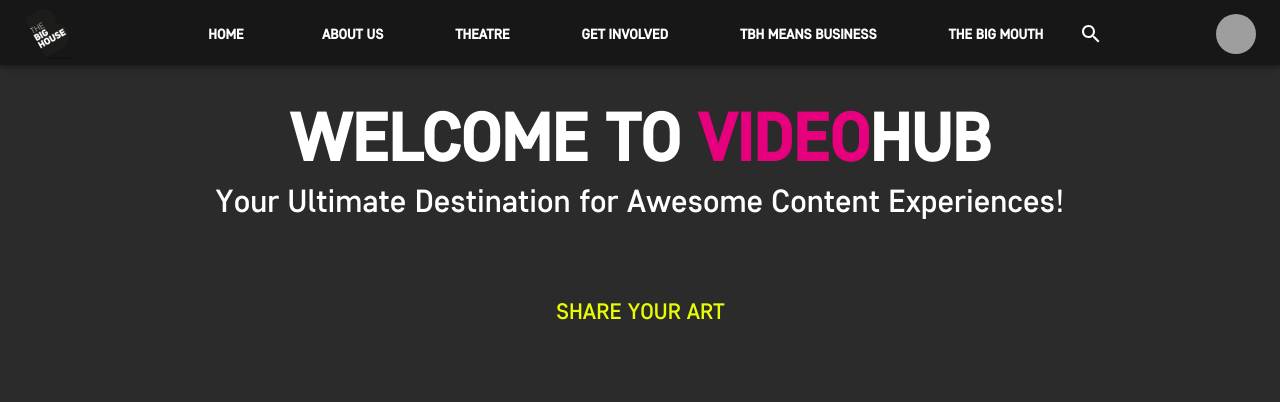
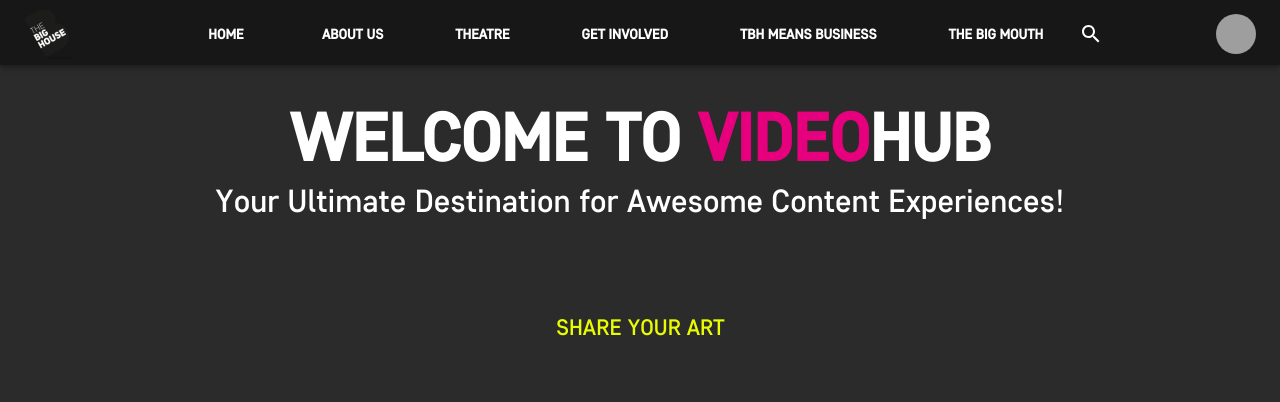
Before and after one commit to JoeWeate/thebigmouth, a React (Create React App) app: page /dummyHomePage in a window 1280 px wide. Shown: the top 402 px of the page. Built offline with nearby package versions, Linux system fonts and the light colour scheme; grey boxes are pictures that could not be loaded.

Commit message:
add redirection on click

```diff
--- a/src/components/userHub/AddArtButton.js
+++ b/src/components/userHub/AddArtButton.js
@@ -1,11 +1,21 @@
 import React from "react";
 import styles from "./AddArtButton.module.css";
 import { Box } from "@mui/material";
+import { useAuth0 } from "@auth0/auth0-react";
+import { useNavigate } from 'react-router-dom';
 
 const AddArtButton = () => {
+    const { isAuthenticated } = useAuth0();
+    const { loginWithRedirect } = useAuth0();
+    const navigate = useNavigate();
+
+    const handleCheckLogIn = () => {
+        isAuthenticated ? navigate("/profile") : loginWithRedirect();
+    }
+
     return (
-        <Box className={styles.box} >
-            <a href="#">
+        <Box className={styles.box}>
+            <a href="/VideoUpload" onClick={handleCheckLogIn}>
                 <span></span>
                 <span></span>
                 <span></span>
--- a/src/index.js
+++ b/src/index.js
@@ -9,7 +9,7 @@ import Home from "./pages/HomePage";
 import Error from "./pages/ErrorPage";
 import Multimedia from "./pages/MultimediaPage";
 import Profile from "./pages/ProfilePage";
-import DummyHomePage from "./pages/DummyHomePage";
+import DummyHomePage from "./pages/dummyHomePage";
 
 import Theme from "./theme";
 import App from "./App";
--- a/src/pages/DummyHomePage/PageTitleComponent.js
+++ b/src/pages/DummyHomePage/PageTitleComponent.js
@@ -1,6 +1,5 @@
 
 import { Grid, Typography } from "@mui/material";
-import AddArtButton from "../../components/userHub/AddArtButton";
 
 const PageTitleComponent = ({ title, fontSize }) => {
     const { mainTitle, subtitle } = title;
@@ -43,7 +42,7 @@ const PageTitleComponent = ({ title, fontSize }) => {
                 {subtitle}
             </Typography>
 
-            <AddArtButton />
+
         </Grid>
     );
 };
--- a/src/pages/DummyHomePage/index.js
+++ b/src/pages/DummyHomePage/index.js
@@ -2,6 +2,9 @@ import { Grid } from "@mui/material"
 import UserVideo from "../../components/userHub/UserVideo"
 import { userHubVideoListMocks } from "../../api/mocks"
 import PageTitleComponent from "./PageTitleComponent"
+import AddArtButton from "../../components/userHub/AddArtButton";
+
+
 
 const DummyHomePage = () => {
     let title =
@@ -14,11 +17,15 @@ const DummyHomePage = () => {
         titleFontSize: "50pt",
         subtitleFontSize: "24pt"
     }
+
     return (
 
         <Grid container direction="column" justifyContent="center" alignItems="center">
-            <Grid item lg={12} sx={{ mt: { xs: "2rem", lg: "2rem" }, mb: { xs: "1rem", lg: "2rem" } }} >
+            <Grid item lg={12} sx={{ mt: { xs: "2rem", lg: "2rem" }, mb: "1rem" }} >
                 <PageTitleComponent title={title} fontSize={fontSize} />
+            </Grid>
+            <Grid item>
+                <AddArtButton />
             </Grid>
             <Grid item sx={{ width: "90%", marginTop: "2rem", marginBottom: "2rem" }}>
                 <Grid container justifyContent="center" sx={{ marginBottom: { lg: "4rem", sm: 0 } }}>
```
